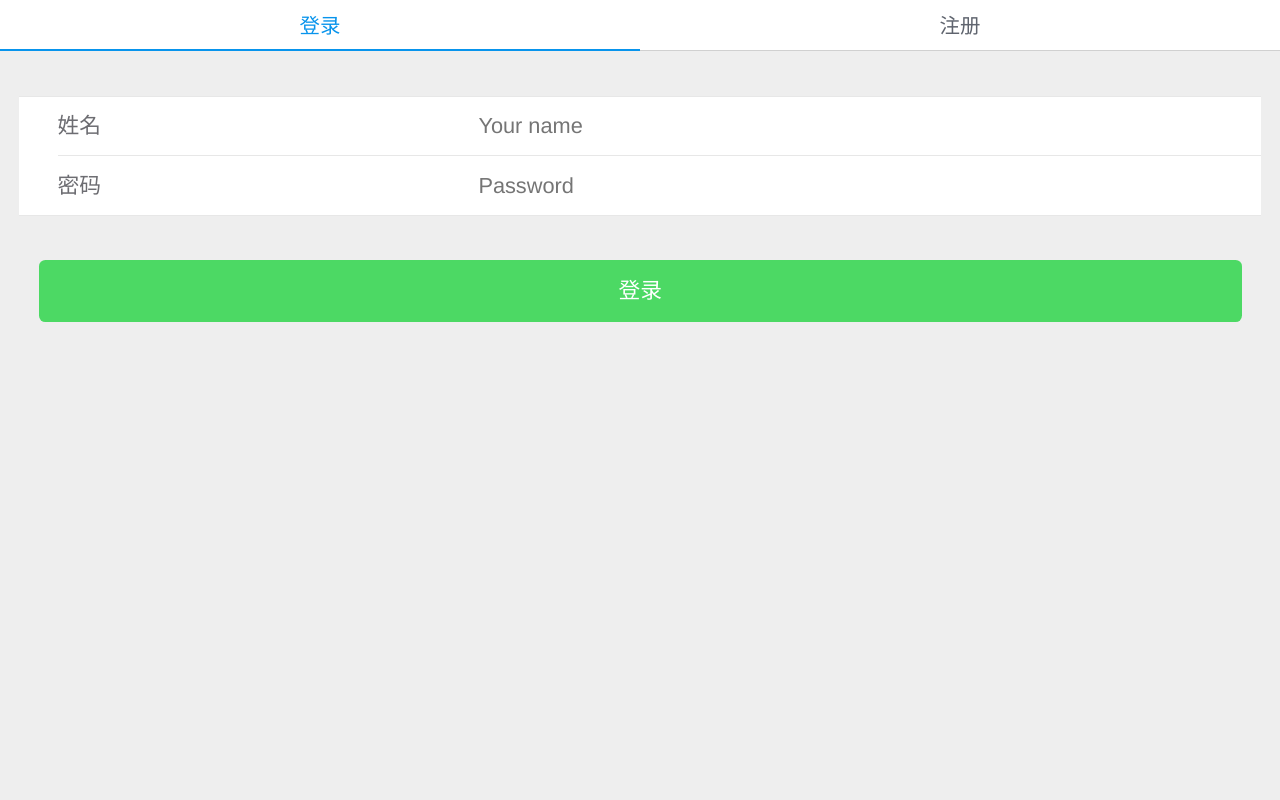
After one commit to SloppyJack/SSM-Project-v1.0, a web app: page /login.html in a window 1280 px wide. The commit adds this page. Run offline with its HTML, style and script files only (its server is not run), Linux system fonts and the light colour scheme; data that the repository does not hold is empty.

Commit message:
edit by bin 2020-03-04 完成登录功能上半部分

```diff
--- a/src/main/webapp/index.html
+++ b/src/main/webapp/index.html
@@ -2,6 +2,12 @@
 <html lang="en">
 <head>
     <meta charset="utf-8">
+    <meta http-equiv="X-UA-Compatible" content="IE=edge">
+    <title>商铺列表</title>
+    <meta name="viewport" content="initial-scale=1, maximum-scale=1">
+    <meta name="apple-mobile-web-app-capable" content="yes">
+    <meta name="apple-mobile-web-app-status-bar-style" content="black">
+
     <title>小小商店</title>
     <!-- Google Web Fonts -->
 
--- /dev/null
+++ b/src/main/webapp/login.html
@@ -0,0 +1,116 @@
+<!DOCTYPE html>
+<html lang="en">
+<head>
+    <meta charset="utf-8">
+    <meta http-equiv="X-UA-Compatible" content="IE=edge">
+    <title>商铺列表</title>
+    <meta name="viewport" content="initial-scale=1, maximum-scale=1">
+    <meta name="apple-mobile-web-app-capable" content="yes">
+    <meta name="apple-mobile-web-app-status-bar-style" content="black">
+
+    <title>登录</title>
+    <link rel="stylesheet" type="text/css" href="./resources/css/sui/sm.css">
+    <link rel="stylesheet" type="text/css" href="./resources/css/sui/sm-extend.css">
+</head>
+<body>
+    <div class="content">
+        <div class="buttons-tab">
+            <a href="#tab1" class="tab-link active button">登录</a>
+            <a href="#tab2" class="tab-link button">注册</a>
+        </div>
+        <div class="content-block">
+            <div class="tabs">
+                <div id="tab1" class="tab active">
+                    <!--登录内容-->
+                    <div class="list-block">
+                        <ul>
+                            <!-- Text inputs -->
+                            <li>
+                                <div class="item-content">
+                                    <div class="item-media"><i class="icon icon-form-name"></i></div>
+                                    <div class="item-inner">
+                                        <div class="item-title label">姓名</div>
+                                        <div class="item-input">
+                                            <input type="text" placeholder="Your name">
+                                        </div>
+                                    </div>
+                                </div>
+                            </li>
+                            <li>
+                                <div class="item-content">
+                                    <div class="item-media"><i class="icon icon-form-password"></i></div>
+                                    <div class="item-inner">
+                                        <div class="item-title label">密码</div>
+                                        <div class="item-input">
+                                            <input id="login" type="password" placeholder="Password" class="">
+                                        </div>
+                                    </div>
+                                </div>
+                            </li>
+                        </ul>
+                    </div>
+                    <div class="content-block">
+                        <div class="row">
+                            <div class="col-100"><a href="#" class="button button-big button-fill button-success">登录</a></div>
+                        </div>
+                    </div>
+                </div>
+                <div id="tab2" class="tab">
+                    <!--注册内容-->
+                    <div class="list-block">
+                        <ul>
+                            <!-- Text inputs -->
+                            <li>
+                                <div class="item-content">
+                                    <div class="item-media"><i class="icon icon-form-name"></i></div>
+                                    <div class="item-inner">
+                                        <div class="item-title label">姓名</div>
+                                        <div class="item-input">
+                                            <input type="text" placeholder="Your name">
+                                        </div>
+                                    </div>
+                                </div>
+                            </li>
+                            <li>
+                                <div class="item-content">
+                                    <div class="item-media"><i class="icon icon-form-email"></i></div>
+                                    <div class="item-inner">
+                                        <div class="item-title label">邮箱</div>
+                                        <div class="item-input">
+                                            <input type="email" placeholder="E-mail">
+                                        </div>
+                                    </div>
+                                </div>
+                            </li>
+                            <li>
+                                <div class="item-content">
+                                    <div class="item-media"><i class="icon icon-form-password"></i></div>
+                                    <div class="item-inner">
+                                        <div class="item-title label">密码</div>
+                                        <div class="item-input">
+                                            <input type="password" placeholder="Password" class="">
+                                        </div>
+                                    </div>
+                                </div>
+                            </li>
+                        </ul>
+                    </div>
+                    <div class="content-block">
+                        <div class="row">
+                            <div class="col-100"><a href="#" class="button button-big button-fill button-success">注册</a></div>
+                        </div>
+                    </div>
+                </div>
+            </div>
+        </div>
+    </div>
+    <script type='text/javascript' src='./resources/js/libs/sui/zepto.js' charset='utf-8'></script>
+    <script type='text/javascript' src='./resources/js/libs/sui/sm.js' charset='utf-8'></script>
+    <script type='text/javascript' src='./resources/js/libs/sui/sm-extend.js' charset='utf-8'></script>
+    <script>
+        $('#login').click(function () {
+
+        });
+    </script>
+</body>
+</html>
```
Also changed, not shown: src/main/java/com/ssm/web/user/LoginController.java (added, +34 -0 lines).
